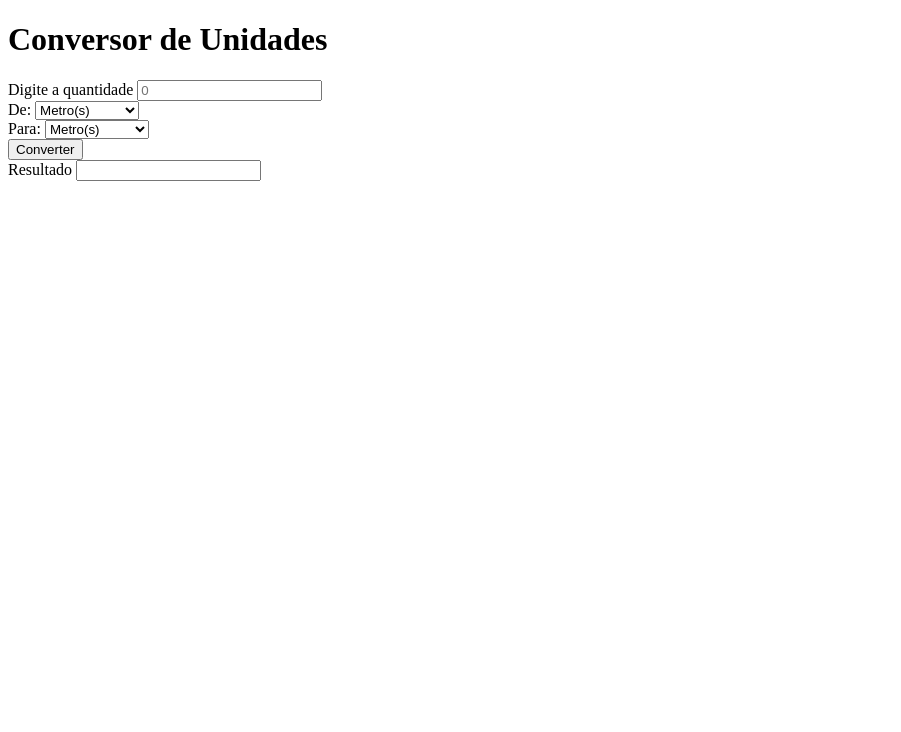
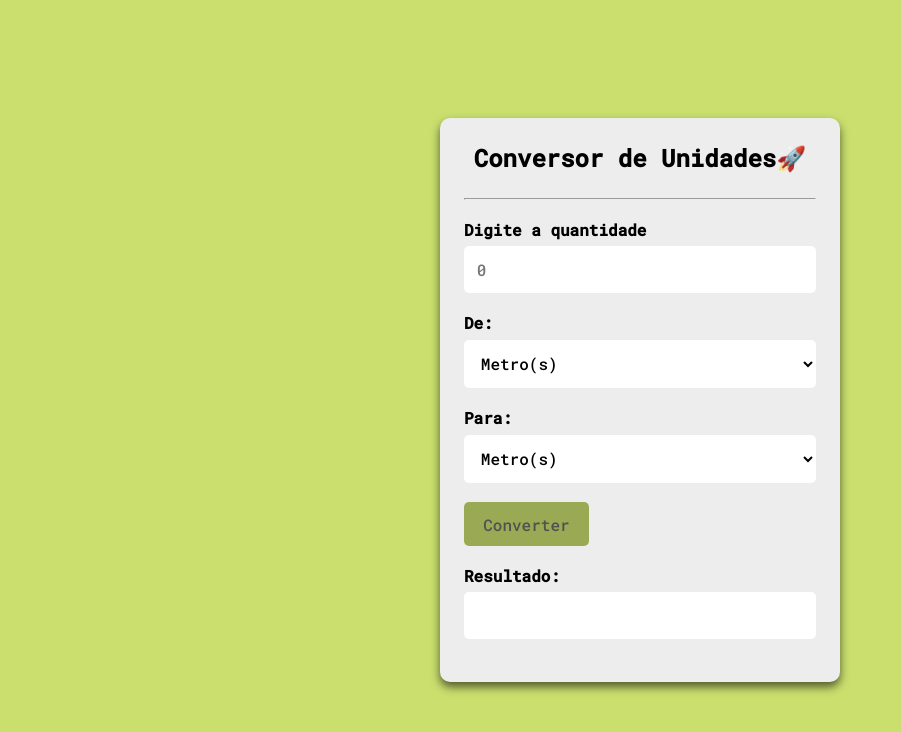
Before and after one commit to jesseprogran/conversor_de_unidades, a plain HTML site: page index.html in a window 1280 px wide. Shown: the whole page, without its empty margins (0-901 px from the left). Drawn offline with Linux system fonts and the light colour scheme.

Commit message:
Feito a parte do Css e corrigindo alguns erros do html

```diff
--- a/index.html
+++ b/index.html
@@ -10,7 +10,8 @@
   </head>
   <body>
     <div class="container">
-      <h1>Conversor de Unidades</h1>
+      <h1>Conversor de Unidades🚀 </h1>
+      <hr class="linha">
       <div class="input-grup">
         <label for="input">Digite a quantidade</label>
         <input type="number" id="input" name="input" placeholder="0">
@@ -39,9 +40,11 @@
       <button class="convert-btn">Converter</button>
 
       <div class="output-grup">
-        <label for="output">Resultado</label>
+        <label for="output">Resultado:</label>
         <input type="text" id="output" readonly>
       </div>
+
+      <div id="message"></div>
 
     </div>
   </body>
--- a/style.css
+++ b/style.css
@@ -0,0 +1,84 @@
+@import url('https://fonts.googleapis.com/css2?family=Roboto+Mono:wght@500&display=swap');
+
+* {
+  padding: 0;
+  margin: 0;
+  box-sizing: border-box;
+  font-family: 'Roboto Mono', monospace;
+}
+
+body {
+  background-color: #cbdf6e;
+  display: flex;
+  align-items: center;
+  justify-content: center;
+  height: 100vh;
+}
+
+.container {
+  background-color: #ededed;
+  border-radius: 10px;
+  box-shadow: 0 5px 10px rgba(0, 0, 0, 0.6);
+  padding: 1.5rem;
+  width: 400px;
+}
+
+h1 {
+  font-size: 24px;
+  margin-bottom: 1.5rem;
+  text-align: center;
+}
+
+.linha {
+  margin-bottom: 1.2rem;
+}
+
+.input-grup,
+.output-grup {
+  display: flex;
+  flex-direction: column;
+  margin-bottom: 1.2rem;
+}
+
+.input-grup label,
+.output-grup label {
+  margin-bottom: 0.4rem;
+  font-weight: bold;
+}
+
+select,
+input {
+  padding: 0.8rem;
+  border-radius: 5px;
+  border: none;
+  font-size: 1rem;
+  background-color: #ffffff;
+}
+
+button {
+  background-color: #778d14;
+  border-radius: 5px;
+  border: none;
+  color: #100f0f;
+  cursor: pointer;
+  font-size: 1rem;
+  padding: 0.7rem 1.2rem;
+  opacity: 0.7;
+  transition: 0.5s;
+}
+
+button:hover {
+  opacity: 1;
+}
+
+.output-grup {
+  margin-top: 1.2rem;
+}
+
+
+#message {
+  font-size: 0.8rem;
+  color: #778d14;
+  margin-top: 0.7rem;
+  text-align: center;
+}
```
